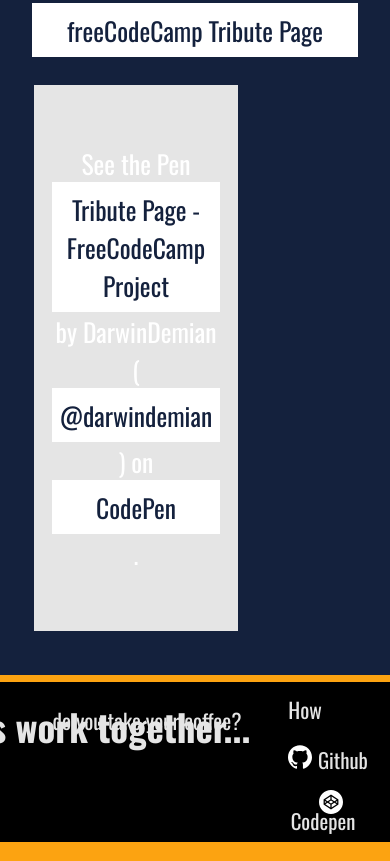
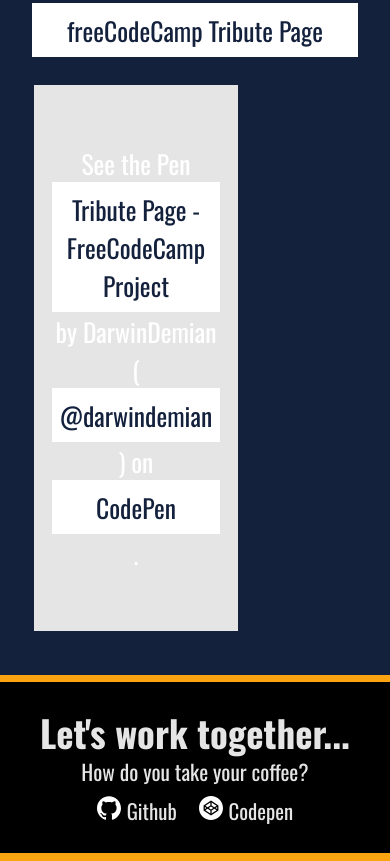
Before and after one commit to DarwinDemian/FCC-Personal-Portfolio, a plain HTML site: page index.html in a window 390 px wide. Shown: the part 3105-3966 px from the top of the page. Drawn offline with nearby package versions, Linux system fonts and the light colour scheme; a script that the page names is missing.

Commit message:
Make footer responsive on mobile

```diff
--- a/styles.scss
+++ b/styles.scss
@@ -244,8 +244,24 @@ main {
 
     #contact {
       .contact-details {
-        h2 { font-size: 2.3rem; }
+        h2 {
+          display: block;
+          top: 0;
+          right: 0;
+
+          font-size: 2.3rem;
+        }
+
+        small {
+          display: block;
+          right: 0;
+        }
       }
+
+        .links {
+          margin: auto;
+          margin-bottom: 1rem;
+        }
     }
   }
 }
```
Also changed, not shown: styles.css, 2 other files.
